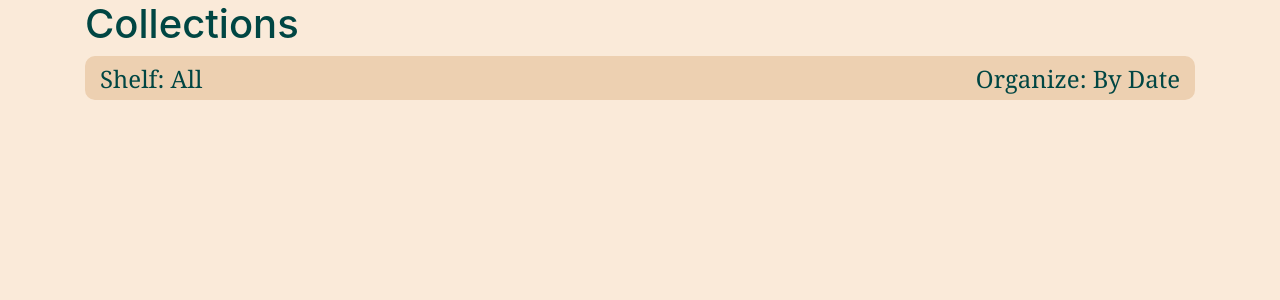
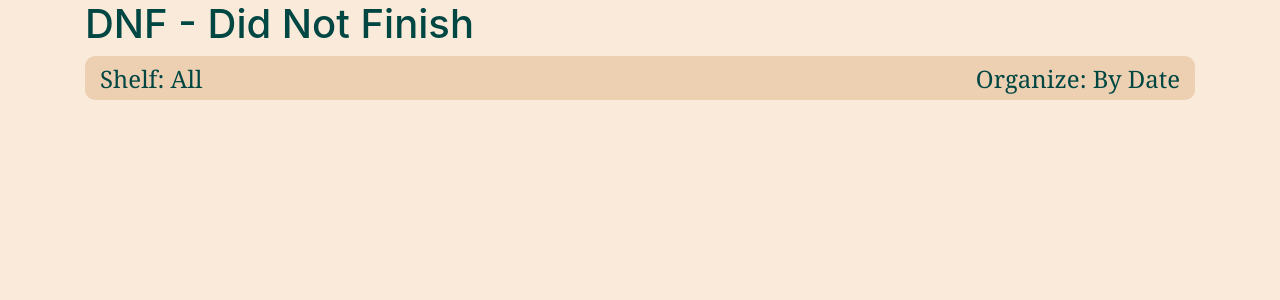
Before and after one commit to danijourdain/SENG401_Group15_GoodEnoughReads, a Django app: template GoodEnoughReads/Collections/templates/Collections/dnf.html in a window 1280 px wide. Shown: the part 100-400 px from the top of the page. Run offline with Django 4.2, Linux system fonts and the light colour scheme; the template is opened without the code that fills it, so the values that code supplies are empty; some libraries are stand-ins or nearby versions.

Commit message:
it'll work I promise

```diff
--- a/GoodEnoughReads/Collections/templates/Collections/dnf.html
+++ b/GoodEnoughReads/Collections/templates/Collections/dnf.html
@@ -1,7 +1,7 @@
 {% extends 'gersiteapp/base.html' %}
 
 
-{% block title %}Collection{% endblock %}
+{% block title %}DNF - Did Not Finish{% endblock %}
 
 {% block content %}
   <!DOCTYPE html>
@@ -11,7 +11,7 @@
     </head>
   <body>
     <h1>
-      Collections
+      DNF - Did Not Finish
     </h1>
 
     <div class="container">
--- a/GoodEnoughReads/Collections/templates/Collections/toRead.html
+++ b/GoodEnoughReads/Collections/templates/Collections/toRead.html
@@ -1,7 +1,7 @@
 {% extends 'gersiteapp/base.html' %}
 
 
-{% block title %}Collection{% endblock %}
+{% block title %}To Read{% endblock %}
 
 {% block content %}
   <!DOCTYPE html>
--- a/GoodEnoughReads/Collections/views.py
+++ b/GoodEnoughReads/Collections/views.py
@@ -33,7 +33,7 @@ def toRead(request, bookID = "default"):
 def currentlyReading(request):
     email = request.session['email']
     collections.setEmail(email)
-    bookList = collections.gettoRead()
+    bookList = collections.getcurrentlyReading()
 
     context = {'bookList': bookList}
     return render(request, 'Collections/collection.html', context)
--- a/GoodEnoughReads/gersiteapp/templates/gersiteapp/base.html
+++ b/GoodEnoughReads/gersiteapp/templates/gersiteapp/base.html
@@ -75,8 +75,8 @@
                                     <a class="dropdown-item" href="{% url 'collection'%}">Collection: All</a>
                                     <a class="dropdown-item" href="{% url 'read'%}">Read</a>
                                     <a class="dropdown-item" href="{% url 'toRead'%}">To Read</a>
-                                    <a class="dropdown-item" href="{% url 'read'%}">Currently Reading</a>
-                                    <a class="dropdown-item" href="{% url 'read'%}">Did Not Finish</a>
+                                    <a class="dropdown-item" href="{% url 'currentlyReading'%}">Currently Reading</a>
+                                    <a class="dropdown-item" href="{% url 'dnf'%}">Did Not Finish</a>
                                     <div class="dropdown-divider"></div></div>
                             </li>
                         </ul>
```
Also changed, not shown: GoodEnoughReads/Collections/CollectionModel.py (+31 -26 lines), GoodEnoughReads/requirements.txt (added, +23 -0 lines).
